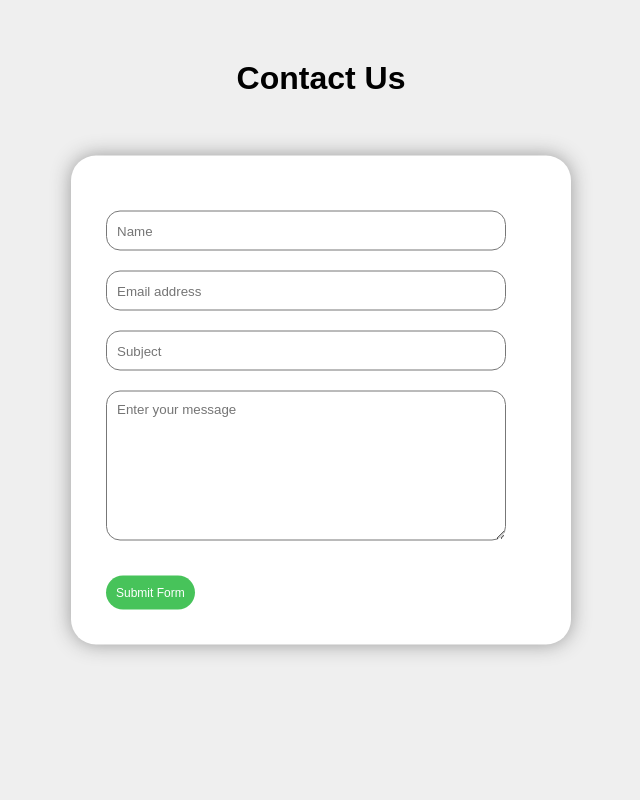
After one commit to omkar1422/Practise, a PHP site: page /Hackathon/contactUs/contactUs.php in a window 1280 px wide. The commit adds this page. Shown: the whole page, without its empty margins (319-959 px from the left). Run offline with PHP 8.4, Linux system fonts and the light colour scheme.

Commit message:
final final final latest

```diff
--- a/Hackathon/blogSite/logic.php
+++ b/Hackathon/blogSite/logic.php
@@ -4,7 +4,7 @@
     ini_set("display_errors", "off");
 
     // databaseConnection
-    $conn = mysqli_connect("localhost", "root", "", "blogSite1");
+    $conn = mysqli_connect("localhost", "root", "", "login");
     if(!$conn){
         echo "<h3>Not able to establish Database Connection<h3>";
     }
--- /dev/null
+++ b/Hackathon/contactUs/contactUs.css
@@ -0,0 +1,50 @@
+* {
+  margin: 0;
+  padding: 0;
+  font-family: "Kumbh Sans", sans-serif;
+}
+body {
+  background-color: #efefef;
+}
+.contact-box {
+  width: 500px;
+  background-color: #fff;
+  box-shadow: 0 0 20px 0 #999;
+  top: 50%;
+  left: 50%;
+  transform: translate(-50%, -50%);
+  position: absolute;
+  border-radius: 25px;
+}
+form {
+  margin: 35px;
+}
+.input-field {
+  width: 400px;
+  height: 40px;
+  margin-top: 20px;
+  padding-left: 10px;
+  padding-right: 10px;
+  border: 1px solid #777;
+  border-radius: 14px;
+  outline: none;
+}
+.textarea-field {
+  height: 150px;
+  padding-top: 10px;
+}
+.btn {
+  border-radius: 20px;
+  color: #fff;
+  margin-top: 18px;
+  padding: 10px;
+  background-color: #47c35a;
+  font-size: 12px;
+  border: none;
+  cursor: pointer;
+  margin-top: 35px;
+}
+h1 {
+  text-align: center;
+  margin-top: 60px;
+}
--- /dev/null
+++ b/Hackathon/contactUs/contactUs.php
@@ -0,0 +1,44 @@
+<?php
+
+
+
+ define('DB_SERVER', 'localhost');
+ define('DB_USERNAME', 'root');
+ define('DB_PASSWORD', '');
+ define('DB_NAME', 'contactus');
+
+ $conn = mysqli_connect("localhost", "root", "", "login");
+if(!$conn){
+    echo "<h3>Not able to establish Database Connection<h3>";
+  }
+ if(isset($_POST['send'])){
+  $name=$_POST['name'];
+  $email=$_POST['email'];
+  $subject=$_POST['subject'];
+  $message=$_POST['message'];
+
+  $sql = "INSERT INTO data(name,email,subject,message) VALUES('$name','$email','$subject','$message')";
+  mysqli_query($conn, $sql);
+  header("Location: ../frontPage/index.php");
+ }
+
+?>
+
+<html>
+  <head>
+    <title>Contact Us</title>
+    <link rel="stylesheet" href="contactus.css" />
+  </head>
+  <body>
+    <h1>Contact Us</h1>
+    <div class="contact-box">
+      <form action="contactUs.php" method="POST">
+        <input type="text" class="input-field" placeholder="Name" name="name" required />
+        <input type="email" class="input-field" placeholder="Email address" name="email" required />
+        <input type="text" class="input-field" placeholder="Subject" name="subject" required />
+        <textarea type="text" class="input-field textarea-field" placeholder="Enter your message" name="message"></textarea>
+        <button type="submit" class="btn" name="send">Submit Form</button>
+      </form>
+    </div>
+  </body>
+</html>
--- a/Hackathon/frontPage/index.php
+++ b/Hackathon/frontPage/index.php
@@ -155,9 +155,9 @@
           </div>
           <div class="footer__link--items">
             <h2>Contact Us</h2>
-            <a href="">Contact</a>
-            <a href="">Suggestions</a>
-            <a href="">Complaints</a>
+            <a href="../contactUs/contactUs.php">Contact</a>
+            <a href="../contactUs/contactUs.php">Suggestions</a>
+            <a href="../contactUs/contactUs.php">Complaints</a>
           </div>
         </div>
         <div class="footer__link--wrapper">
```
